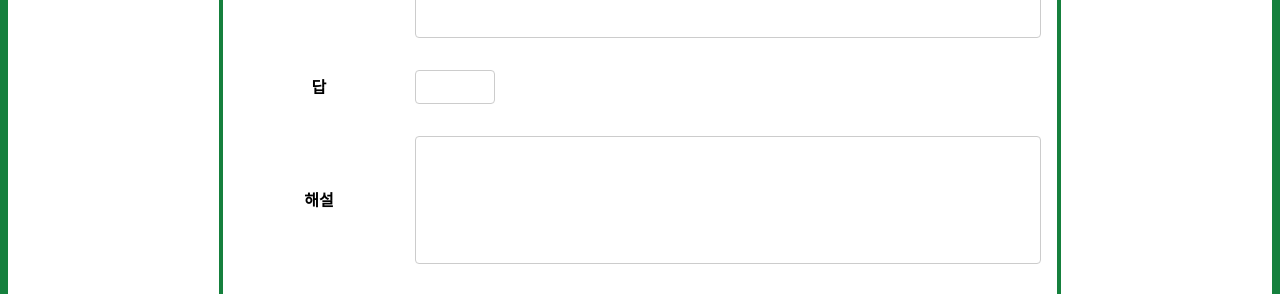
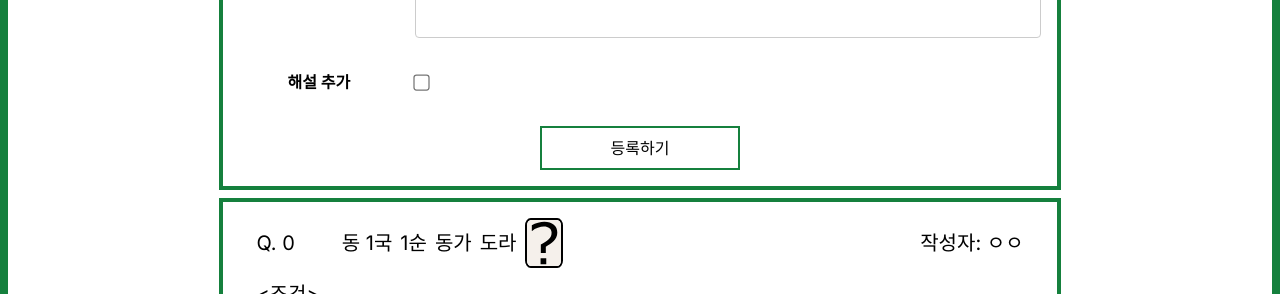
Before and after one commit to choyj2012/nnkr, a Next.js app: page /questions/add in a window 1280 px wide. Shown: the part 506-800 px from the top of the page. Built offline with nearby package versions, Linux system fonts and the light colour scheme; no server answers.

Commit message:
문제 등록 폼 변경

```diff
--- a/app/questions/add/form.tsx
+++ b/app/questions/add/form.tsx
@@ -94,7 +94,7 @@ export default function NNKREditor() {
   });
 
   const [preview, setPreview] = useState<Question>(emptyQ);
-
+  const [check, setCheck] = useState(false);
   return (
     <>
       <form onSubmit={onSubmit}>
@@ -239,6 +239,11 @@ export default function NNKREditor() {
           </div>
 
           <div className="flex flex-row gap-4 items-center">
+            <label className="font-bold min-w-[20%] text-center">해설 추가</label>
+            <input type="checkbox" className=" scale-125" onChange={() => {setCheck(p => !p)}}/>
+          </div>
+
+          <div className={`flex flex-row gap-4 items-center ${check ? 'visible' : 'hidden'}`}>
             <label className="font-bold min-w-[20%] text-center">답</label>
             <input
               className="w-20"
@@ -267,7 +272,7 @@ export default function NNKREditor() {
               render={({ message }) => <InputError>{message}</InputError>}
             />
           </div>
-          <div className="flex flex-row gap-4 items-center">
+          <div className={`flex flex-row gap-4 items-center ${check ? 'visible' : 'hidden'}`}>
             <label className="font-bold min-w-[20%] text-center">해설</label>
             <Tiptap
               update={(e: Editor) => {
```
